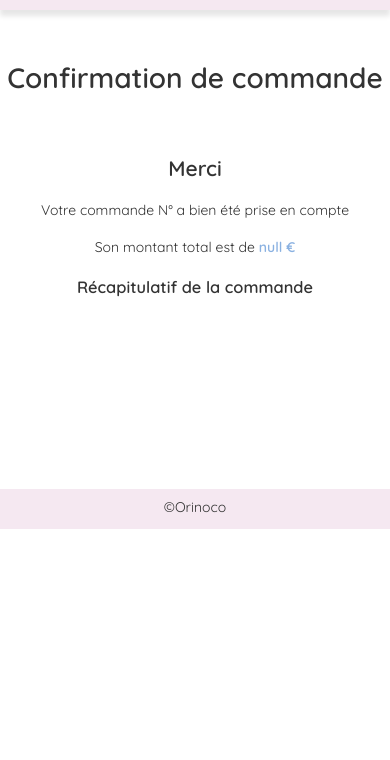
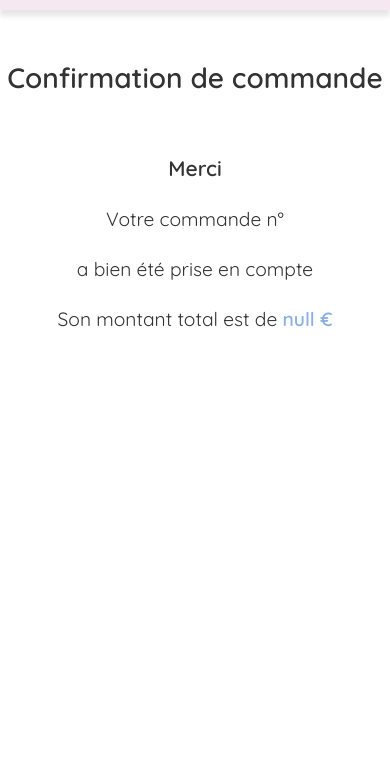
Before and after one commit to DelfK/p5_dk, a website: page confirmation.html in a window 390 px wide. Shown: the part 84-844 px from the top of the page. Drawn offline with Linux system fonts and the light colour scheme.

Commit message:
improving responsiveness

```diff
--- a/confirmation.html
+++ b/confirmation.html
@@ -19,16 +19,14 @@
         </div>
     </header>
     <main class="container">
-        <div class='small_container'>
+        <div class='confirmation'>
             <h1>Confirmation de commande</h1>
             <div class="messageConfirmation">
               <h2>Merci <span id="renderFirstName"></span></h2>
-              <p>Votre commande N° <span id="renderIdOrder"></span> a bien été prise en compte</p>
+              <p>Votre commande n° <span id="renderIdOrder"></span>
+              <p>a bien été prise en compte</p>
               <p>Son montant total est de <span id="renderTotalOrder"></span></p>
-              <h3>Récapitulatif de la commande</h3>
-              <ul id="renderPdtCommandes">
 
-              </ul>
 
 
             </div>
--- a/css/style.css
+++ b/css/style.css
@@ -18,7 +18,7 @@ body {
     margin: 140px auto;
 }
 
-.container .panier{
+.container .panier, .container .confirmation{
     min-height: 80vh;
 }
 
@@ -97,21 +97,19 @@ footer p{
     display: flex;
     flex-wrap: wrap ;
     flex-direction : row;
+}
 
-}
 #root-produit{
     padding: 2rem 3rem;
-    min-height: 100vh;
 }
 
 #root-panier{
     padding: 2rem 3rem;
-
 }
 
 .card{
-    margin: 1rem;
-    flex-basis: calc(33.3333% - 2rem);
+    margin: 0.5rem;
+    flex: 0 0 calc(33.3333% - 1rem);
     box-shadow: 2px 6px 15px rgba(0, 0, 0, 0.1);
 }
 
@@ -123,7 +121,6 @@ footer p{
 
 .article__img, .article__content{
     flex-basis: 50%;
-
 }
 
 .article__content{
@@ -166,14 +163,12 @@ footer p{
 
 .voir-produit, .prix-produit, .voir-panier{
     flex: 1;
-
 }
 
 button{
     border : none;
     font-family: inherit;
     cursor: pointer;
-
 }
 
 button.button{
@@ -195,7 +190,6 @@ button.button{
     width: 100%;
     border: 2px solid #8ab1e1;
     white-space: nowrap;
-
 }
 
 
@@ -214,31 +208,23 @@ button.button{
     line-height: normal;
     border: 2px solid #8fd8c6;
     position: relative;
-
-
 }
 
 .bloc-validation{
     height: 52px;
     overflow: hidden;
     border-radius: 2rem;
-
 }
 
 .btn-anim a:hover, .btn-anim span:hover {
     color: #38454c;
     text-decoration:none;
-
-
 }
 
 .btn-anim a {
     color: #FFF;
     text-decoration: underline;
-
 }
-
-
 
 .btn-anim span {
     padding: 0 1.2rem 0 0;
@@ -247,15 +233,11 @@ button.button{
     position: absolute;
     top: 0;
     right: 0;
-
 }
 
 .voir-produit a:hover, .voir-panier button:hover {
     background-color: #FFF;
     color: #8ab1e1;
-
-
-
 }
 
 .prix-produit p{
@@ -268,6 +250,7 @@ button.button{
 form{
     margin: 0 0 30px 0;
 }
+
 form input[type="radio"] {
     visibility: hidden;
     position: absolute;
@@ -295,20 +278,19 @@ form label:hover{
 
 }
 
-
 form input[type="radio"]:checked + label {
     color: #fff;
     background-color: rgb(119, 115, 115);
 }
 
-/* tableau*/
+
+/* Récapitulatif du panier */
 
 table{
     border-collapse: collapse;
     border-spacing: 0;
     margin: auto;
 }
-
 
 table th, table td{
     border: 1px solid #ddd;
@@ -338,7 +320,6 @@ table td {
 }
 
 
-
 /* formulaire de contact */
 
 .commande h2{
@@ -366,7 +347,6 @@ table td {
 .commande form label:hover{
     color: rgb(119, 115, 115);
     background-color: #FFF;
-
 }
 
 .commande form input{
@@ -378,7 +358,6 @@ table td {
     font-size: 1.1rem;
     color: rgb(119, 115, 115);
     width: 100%;
-
 }
 
 .commande form input:focus{
@@ -401,8 +380,6 @@ table td {
 .identite div, .adresse div, .contact div{
     margin: 0 0.5rem 0 1rem;
     flex: 1;
-
-
 }
 
 .button_form {
@@ -442,6 +419,10 @@ table td {
     padding: 2rem 0;
 }
 
+.messageConfirmation p{
+    font-size: 1.2rem;
+}
+
 .messageConfirmation span {
     color: #8ab1e1;
     font-weight: 700;
@@ -449,7 +430,7 @@ table td {
 
 
 /*RESPONSIVE*/
-@media only screen and (max-width: 768px) {
+@media only screen and (max-width: 828px) {
     body {
       font-size: 14px;
     }
@@ -484,7 +465,6 @@ table td {
 
     .identite, .adresse, .contact {
         flex-direction: column;
-
     }
   }
 
@@ -516,7 +496,6 @@ table td {
 
     .commande{
         padding: 2rem 1rem;
-
     }
 
     .commande form{
```
